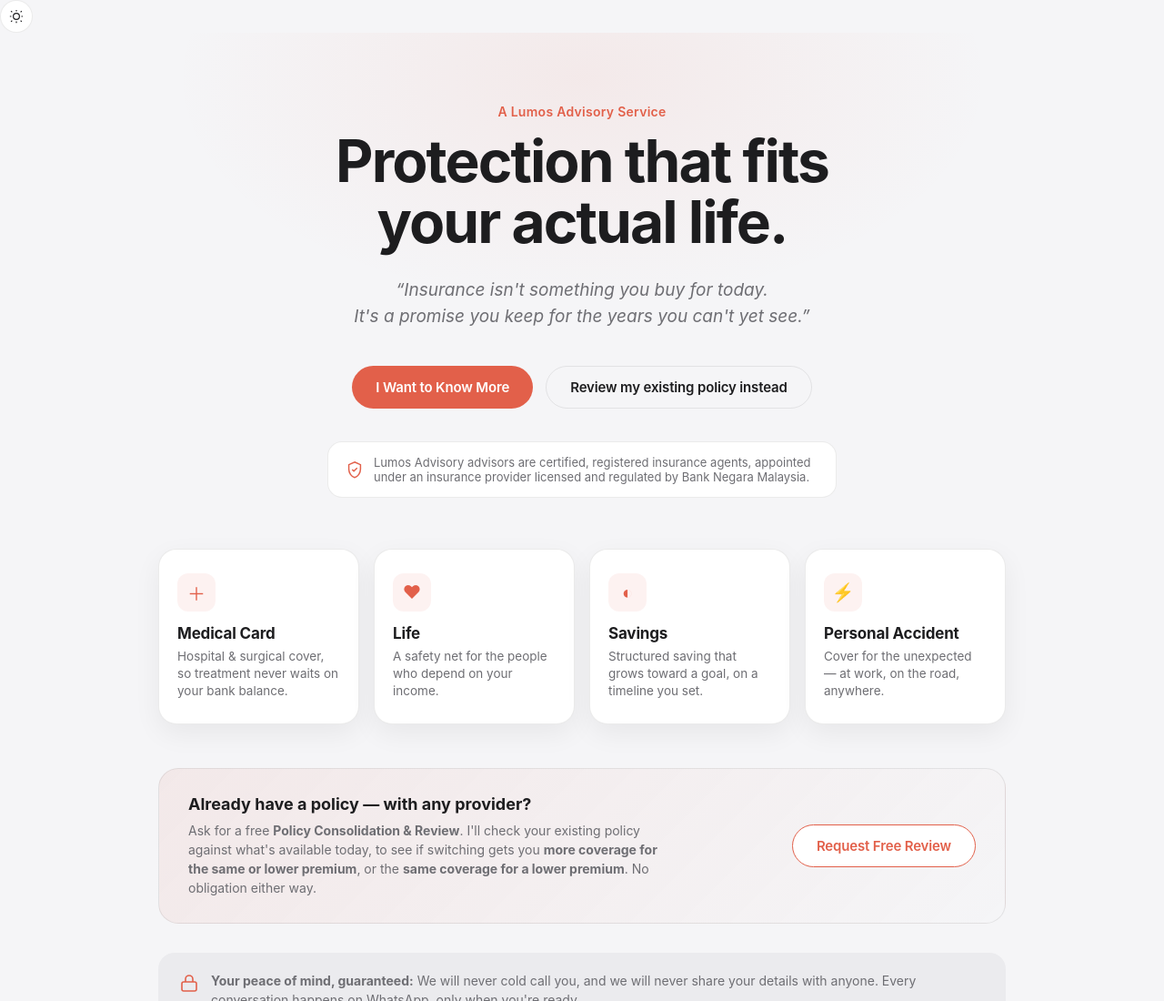
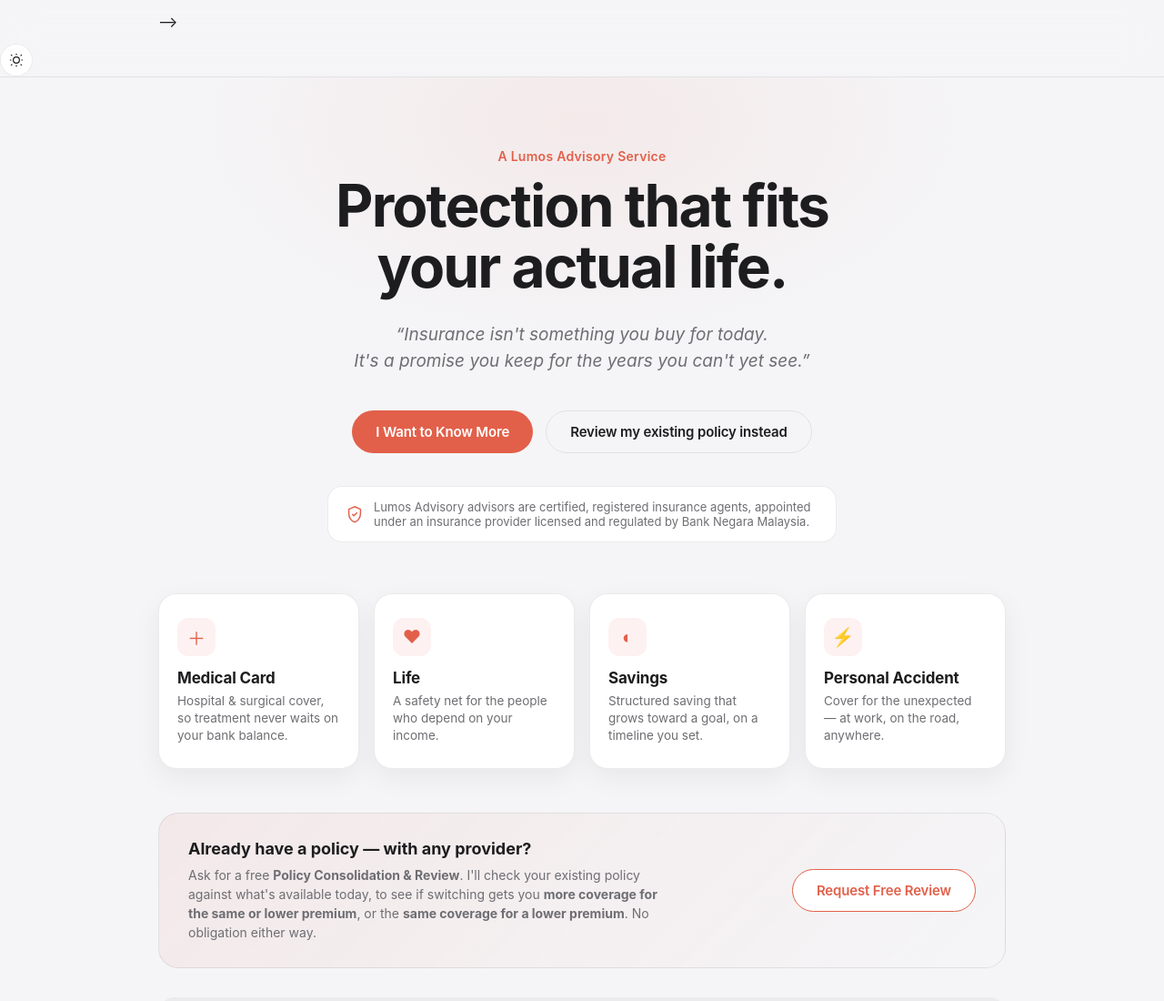
Before and after one commit to TerenceT-hub/find-your-cover, a plain HTML site: page index.html in a window 1280 px wide. Shown: the top 1100 px of the page at 91% size. Drawn offline with Linux system fonts and the light colour scheme.

Commit message:
index.html

```diff
--- a/index.html
+++ b/index.html
@@ -11,10 +11,10 @@
 <body>
 
 <!-- ======================= NAV ======================= -->
-<!-- <header class="nav" id="nav">
-  <div class="nav-inner">
-    <div class="brand">
-      <span class="brand-logo-badge"><img src="logo.png" alt="Lumos Advisory" /></span> -->
+ <header class="nav" id="nav">
+<div class="nav-inner">
+    <!-- <div class="brand"> -->
+      <!-- <span class="brand-logo-badge"><img src="logo.png" alt="Lumos Advisory" /></span> --> -->
     </div>
     <button class="theme-toggle" id="themeToggle" aria-label="Toggle dark mode">
       <svg class="icon-sun" viewBox="0 0 24 24" fill="none" stroke="currentColor" stroke-width="1.6"><circle cx="12" cy="12" r="4.5"/><path d="M12 2.5v2.2M12 19.3v2.2M4.2 4.2l1.6 1.6M18.2 18.2l1.6 1.6M2.5 12h2.2M19.3 12h2.2M4.2 19.8l1.6-1.6M18.2 5.8l1.6-1.6"/></svg>
```
